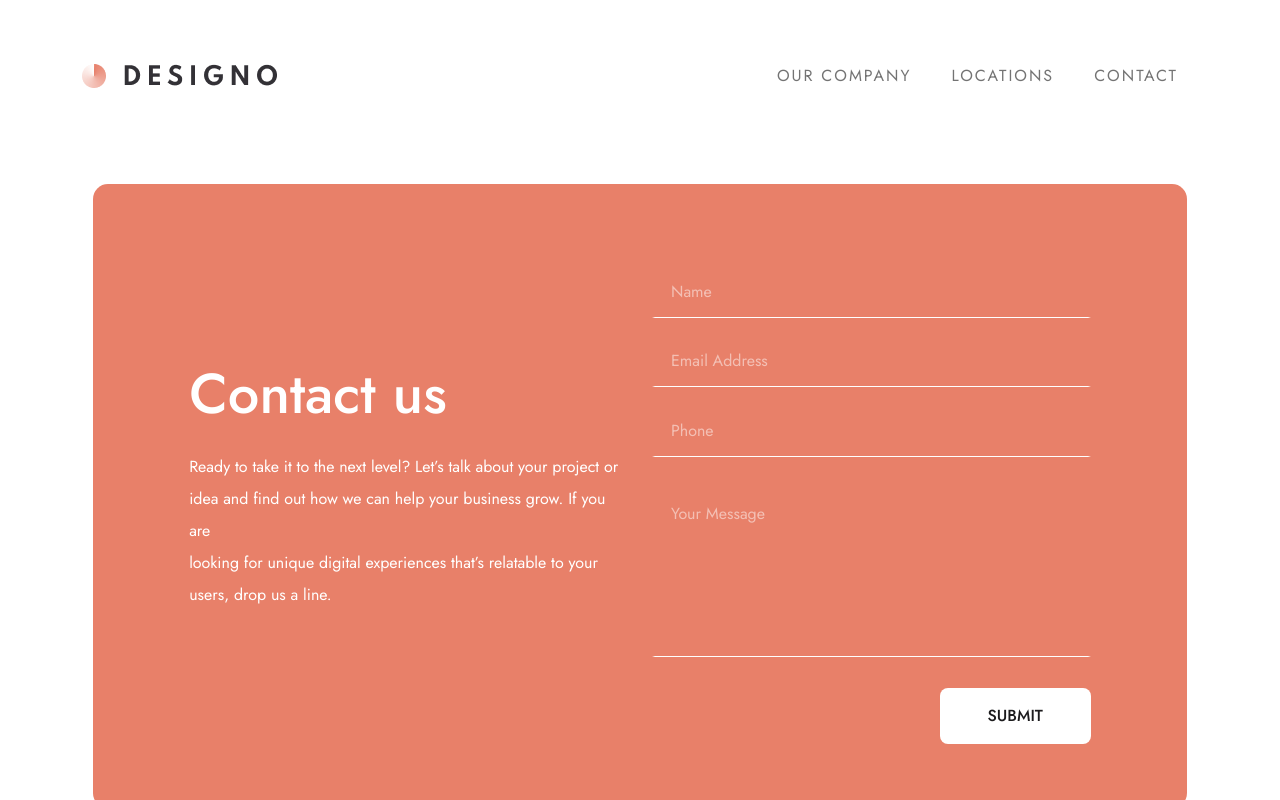
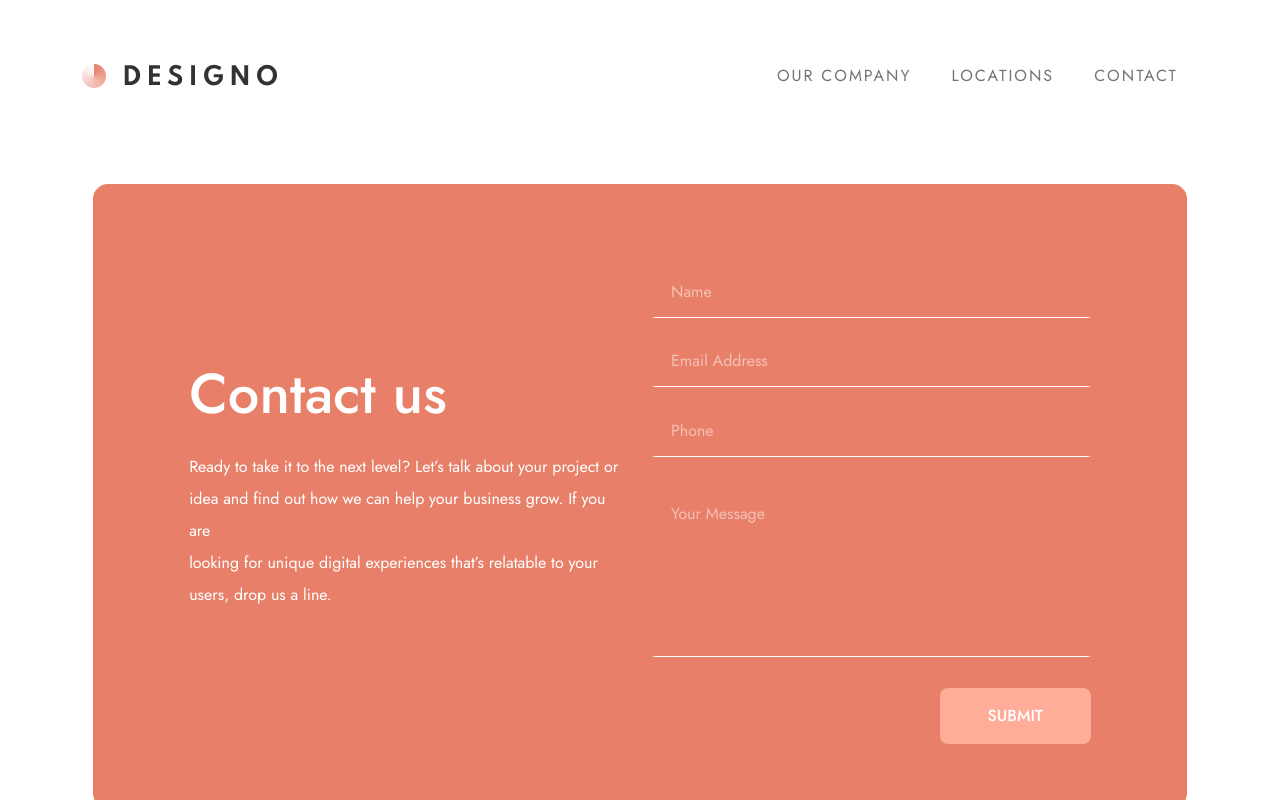
Before and after one commit to adetutudeborah/designo, a React (Vite) app: page /contact in a window 1280 px wide. In both pictures the pointer is over the link "SUBMIT". Shown: the top 800 px of the page. Built offline with nearby package versions, Linux system fonts and the light colour scheme.

Commit message:
added the hover effect to the contact submit button

```diff
--- a/src/Pages/Contact/Contact.css
+++ b/src/Pages/Contact/Contact.css
@@ -93,3 +93,9 @@ textarea::placeholder{
     border-radius: 8px;
     text-transform: uppercase;
 }
+
+.contactbtn:hover{
+    background-color: var(--secondary-color);
+    color: var(--white-color);
+    cursor: pointer;
+}
```
